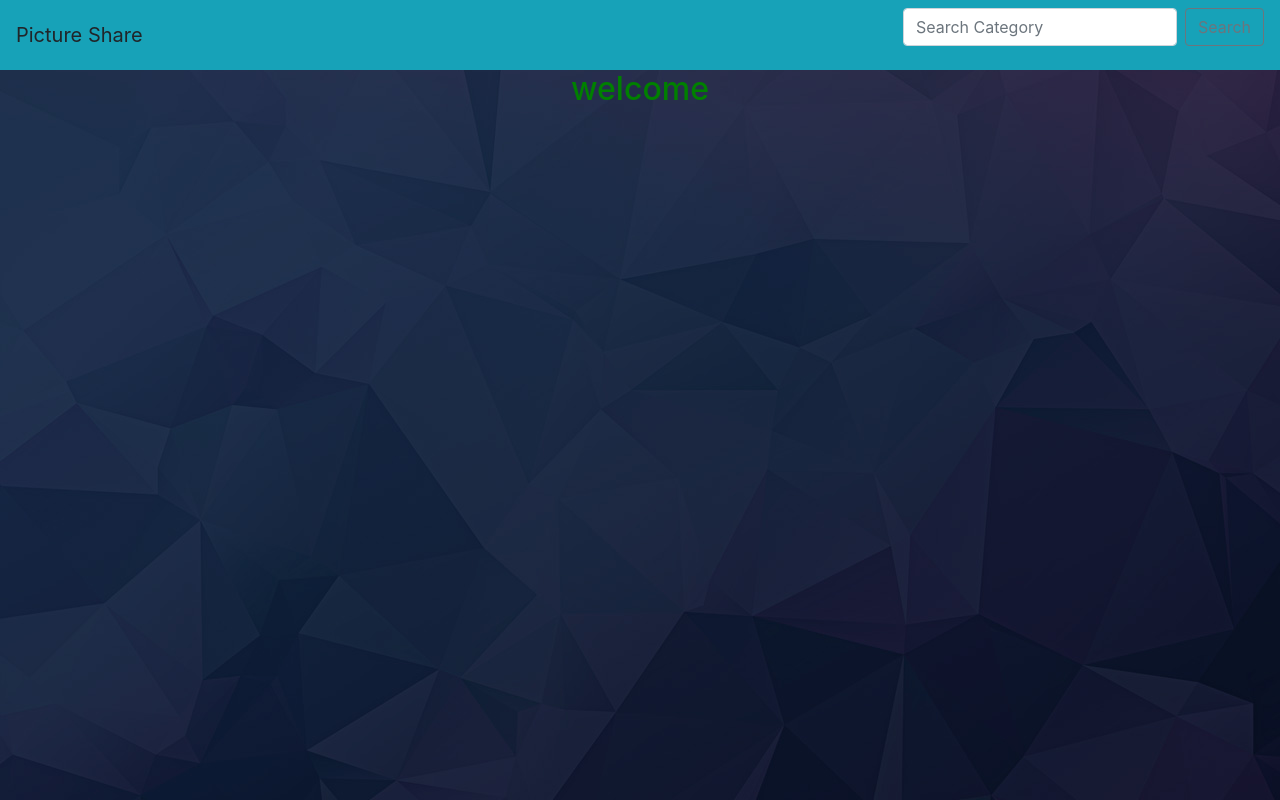
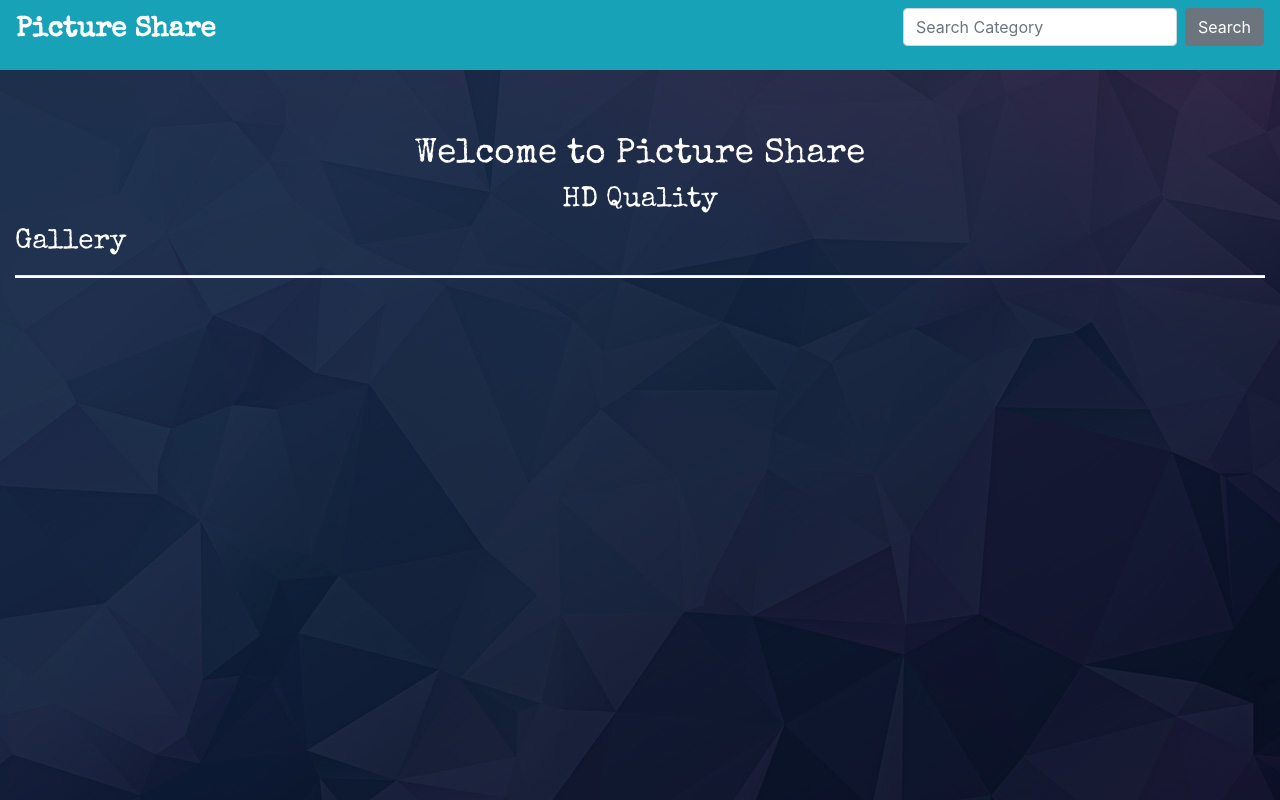
Before and after one commit to Owiti-Charles/Picture-Globe, a Django app: page / in a window 1280 px wide. Run offline with Django 3.2, Linux system fonts and the light colour scheme; data that the repository does not hold is empty; some libraries are stand-ins or nearby versions.

Commit message:
Add google fonts

```diff
--- a/pictures/templates/layouts.html
+++ b/pictures/templates/layouts.html
@@ -14,6 +14,7 @@
      <meta http-equiv="X-UA-Compatible" content="ie=edge">
     <title>Picture Share</title>
     {% block styles %}
+    <link href="https://fonts.googleapis.com/css?family=Special+Elite|Vollkorn|Yeseva+One&display=swap" rel="stylesheet">
     <link rel="stylesheet" href="https://maxcdn.bootstrapcdn.com/bootstrap/4.0.0/css/bootstrap.min.css" integrity="sha384-Gn5384xqQ1aoWXA+058RXPxPg6fy4IWvTNh0E263XmFcJlSAwiGgFAW/dAiS6JXm" crossorigin="anonymous">
     <link rel="stylesheet" href="{% static 'css/styles.css' %}">
     {% endblock %}
--- a/pictures/templates/navbar.html
+++ b/pictures/templates/navbar.html
@@ -1,7 +1,7 @@
 <nav class="navbar navbar-light bg-info justify-content-between">
-  <a class="navbar-brand">Picture Share</a>
+  <a class="navbar-brand text-white" > <h3><strong>Picture Share</strong></h3></a>
   <form class="form-inline" action="/search" role="search">
     <input class="form-control mr-sm-2" type="search" placeholder="Search Category" name="imagesearch" aria-label="Search">
-    <button class="btn btn-outline-secondary my-2 my-sm-0" type="submit">Search</button>
+    <button class="btn btn-secondary my-2 my-sm-0" type="submit">Search</button>
   </form>
 </nav>
--- a/pictures/templates/pictures/index.html
+++ b/pictures/templates/pictures/index.html
@@ -2,8 +2,11 @@
 
 
 {% block content %}
-<h2 class="text-center">welcome</h2>
-<div class="container-fluid">
+<h2 class="text-center" >Welcome to Picture Share</h2>
+<h3 class="text-center">HD Quality</h3>
+<div class="container-fluid ">
+    <h3>Gallery</h3>
+    <hr>
     <div class="card-columns">
         {% for image in images %}
         <div class="card" data-toggle="modal" data-target="#{{image.id}}">
@@ -13,17 +16,17 @@
 
         <div class="modal fade " id="{{image.id}}" tabindex="-1" role="dialog"
              aria-labelledby="exampleModalCenterTitle" aria-hidden="true">
-            <div class="modal-dialog modal-dialog-centered" role="document">
+            <div class="modal-dialog modal-dialog-centered modal-md" role="document">
                 <div class="modal-content modalcard">
                     <div class="modal-header">
-                        <h5 class="modal-title d-block mx-auto" id="exampleModalLongTitle">{{image.name}}</h5>
+                        <h5 class="modal-title d-block mx-auto" id="imageheader">{{image.name}}</h5>
                         <button type="button" class="close" data-dismiss="modal" aria-label="Close">
                             <span aria-hidden="true">&times;</span>
                         </button>
                     </div>
                     <div class="modal-body">
                         <img src="{{image.image.url}}" alt="{{image.name}}" class="img-fluid">
-                        <p>{{image.description}}</p>
+                        <p class="imgdesc text-center">{{image.description}}</p>
                     </div>
                     <div class="modal-footer">
                        <input class="form-control input-lg" type="text"
--- a/static/css/styles.css
+++ b/static/css/styles.css
@@ -1,9 +1,13 @@
 h2 {
-color:green;
+color:white;
+margin-top:5%;
+font-size:35px;
+font-family: 'Special Elite', cursive;
 }
 
 body{
-background-image:url(/static/images/bg.jpeg)
+background-image:url(/static/images/bg.jpeg);
+background-attachment:fixed;
 }
 
 .modalcard{
@@ -12,3 +16,18 @@ color:white;
 padding:3%;
 border:none;
 }
+h3{
+color:white;
+font-family: 'Special Elite', cursive;
+}
+hr{
+background:white;
+height:2px;
+}
+#imageheader{
+font-family: 'Yeseva One', cursive;
+}
+
+.imgdesc{
+font-family: 'Vollkorn', serif;
+}
```
